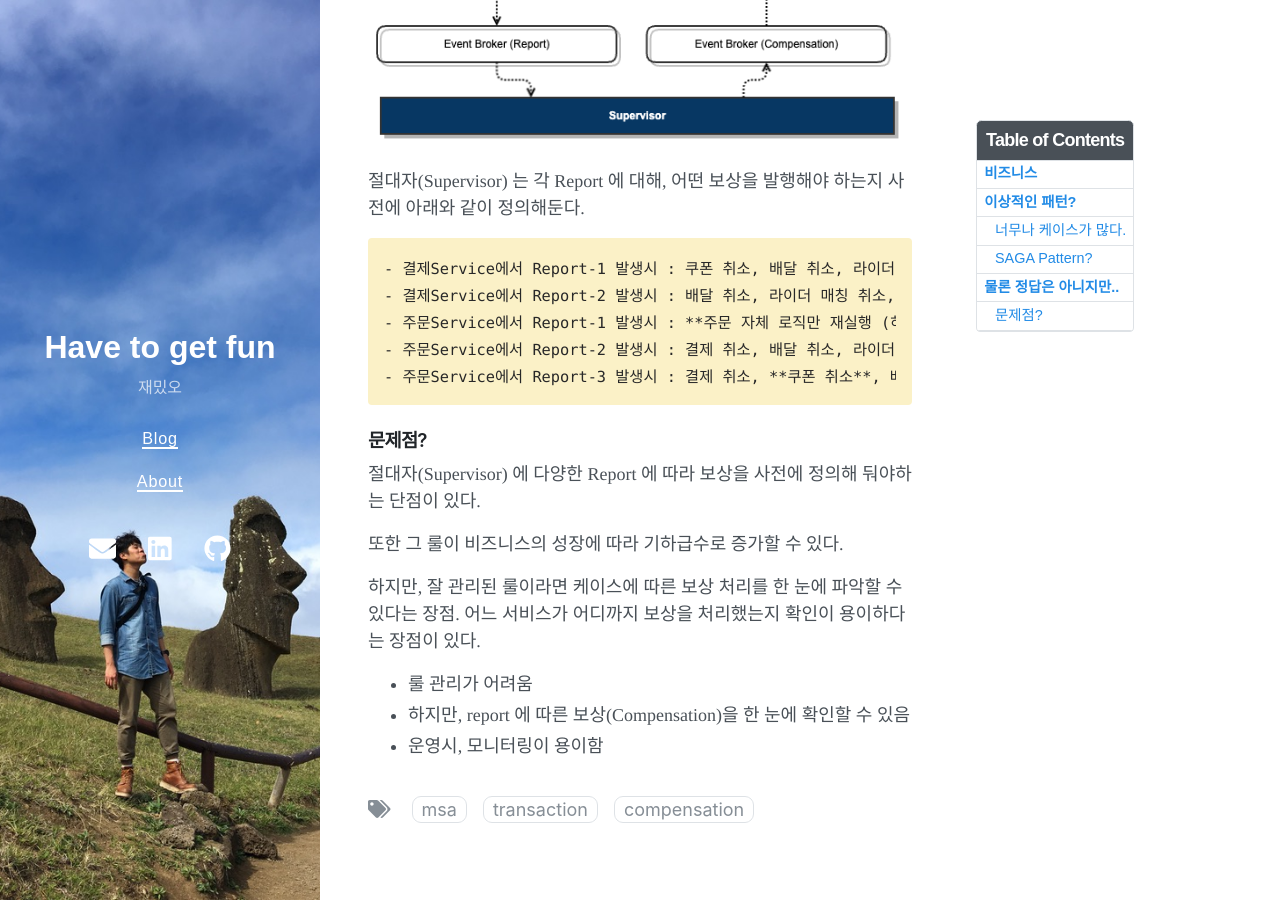
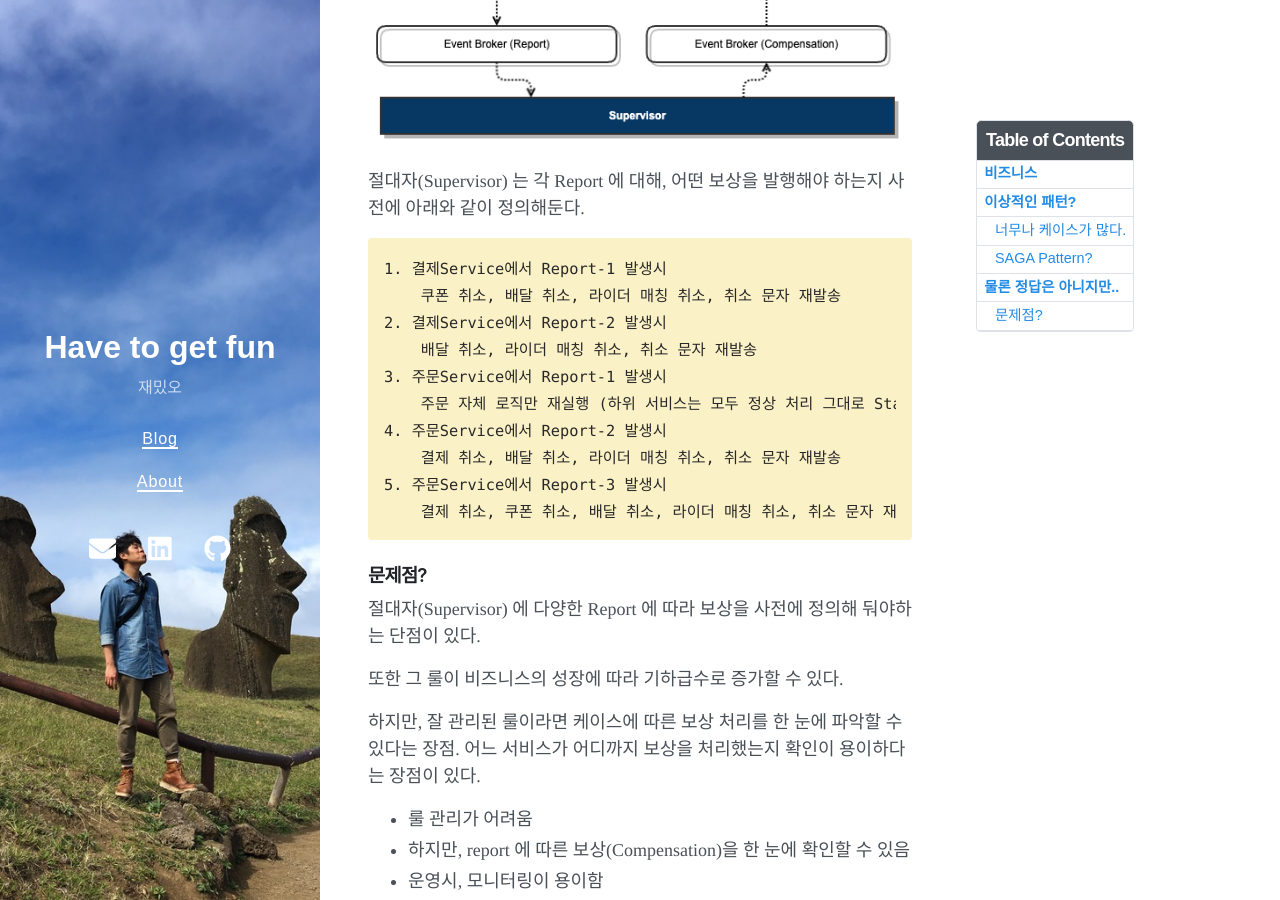
Before and after one commit to LeeJyeon/LeeJyeon.github.io, a Jekyll site: the page built from _posts/MSA/2022-09-10-Compensation-Best-Practice.md, in a window 1280 px wide and 900 px high, scrolled down 2641 px. Built offline with Jekyll 4.4.1, drawn with Linux system fonts in a browser that asks for light colours; nearby versions of some CDN libraries.

Commit message:
supervisor pattern

```diff
--- a/_posts/MSA/2022-09-10-Compensation-Best-Practice.md
+++ b/_posts/MSA/2022-09-10-Compensation-Best-Practice.md
@@ -81,11 +81,16 @@ comment: true
 절대자(Supervisor) 는 각 Report 에 대해, 어떤 보상을 발행해야 하는지 사전에 아래와 같이 정의해둔다.
 
 {% highlight text %}
-- 결제Service에서 Report-1 발생시 : 쿠폰 취소, 배달 취소, 라이더 매칭 취소, 취소 문자 재발송
-- 결제Service에서 Report-2 발생시 : 배달 취소, 라이더 매칭 취소, 취소 문자 재발송
-- 주문Service에서 Report-1 발생시 : **주문 자체 로직만 재실행 (하위 서비스는 모두 정상 처리 그대로 Stay! 주문 자체만 retry!)**
-- 주문Service에서 Report-2 발생시 : 결제 취소, 배달 취소, 라이더 매칭 취소, 취소 문자 재발송
-- 주문Service에서 Report-3 발생시 : 결제 취소, **쿠폰 취소**, 배달 취소, 라이더 매칭 취소, 취소 문자 재발송
+1. 결제Service에서 Report-1 발생시
+    쿠폰 취소, 배달 취소, 라이더 매칭 취소, 취소 문자 재발송
+2. 결제Service에서 Report-2 발생시
+    배달 취소, 라이더 매칭 취소, 취소 문자 재발송
+3. 주문Service에서 Report-1 발생시
+    주문 자체 로직만 재실행 (하위 서비스는 모두 정상 처리 그대로 Stay! 주문 자체만 retry!)
+4. 주문Service에서 Report-2 발생시
+    결제 취소, 배달 취소, 라이더 매칭 취소, 취소 문자 재발송
+5. 주문Service에서 Report-3 발생시
+    결제 취소, 쿠폰 취소, 배달 취소, 라이더 매칭 취소, 취소 문자 재발송
 {% endhighlight %}
 
 ### 문제점?
```
